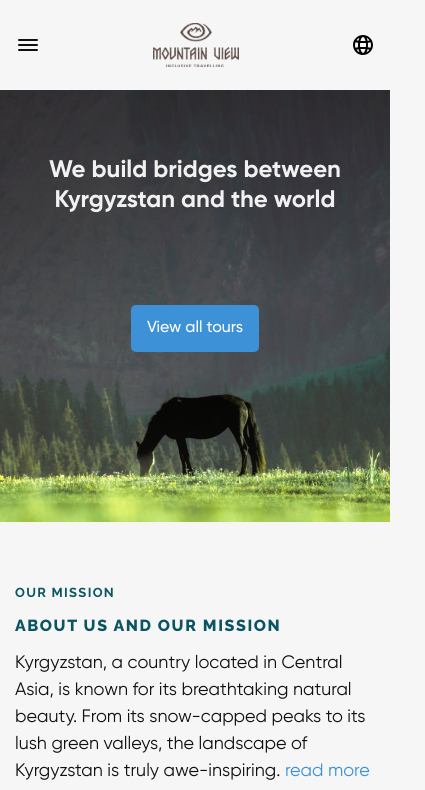
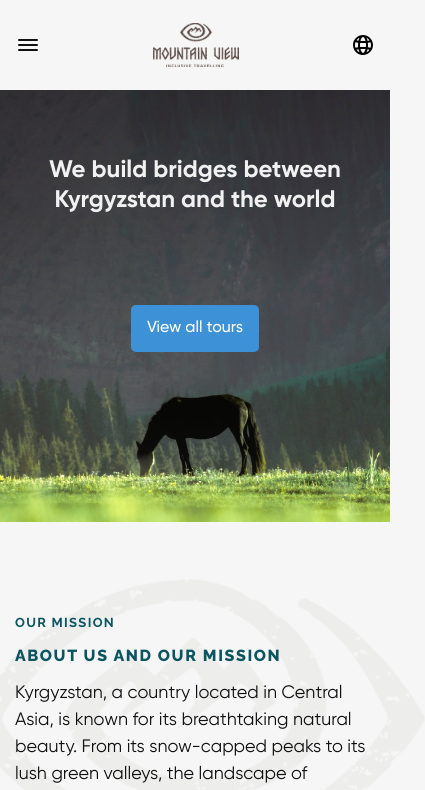
Before and after one commit to imka2006/buran, a React (Create React App) app: page / in a window 390 px wide. Shown: the top 790 px of the page, 425 px wide, since content can reach past the window. Built offline with nearby package versions, Linux system fonts and the light colour scheme.

Commit message:
fixed a mission section

```diff
--- a/public/locales/English/translation.json
+++ b/public/locales/English/translation.json
@@ -13,6 +13,7 @@
     "missionDescrFalse": "Kyrgyzstan, a country located in Central Asia, is known for its breathtaking natural beauty. From its snow-capped peaks to its lush green valleys, the landscape of Kyrgyzstan is truly awe-inspiring.",
     "missionDescrTrue": "Kyrgyzstan, a country located in Central Asia, is known for its breathtaking natural beauty. From its snow-capped peaks to its lush green valleys, the landscape of Kyrgyzstan is truly awe-inspiring. The Tian Shan mountain range runs through the country, offering endless opportunities for hiking and climbing. The Issyk-Kul lake, the second-largest mountain lake in the world, is a popular destination for swimming, boating, and fishing. The lake is surrounded by stunning mountain ranges and is a great spot for taking in the natural beauty of Kyrgyzstan.",
     "missionBtnFalse":"read more",
+    "missionOur":"OUR MISSION",
     "hide":"hide",
 
     "toursName":"TOURS",
--- a/public/locales/Russian/translation.json
+++ b/public/locales/Russian/translation.json
@@ -12,6 +12,7 @@
     "missionDescrFalse": "Кыргызстан, страна, расположенная в Центральной Азии, известна своей захватывающей дух природной красотой. От заснеженных вершин до пышных зеленых долин, ландшафт Кыргызстана действительно внушает благоговение...",
     "missionDescrTrue": "Кыргызстан, страна, расположенная в Центральной Азии, известна своей захватывающей дух природной красотой. Пейзаж Кыргызстана, от заснеженных вершин до пышных зеленых долин, поистине внушает благоговейный трепет. Горный хребет Тянь-Шаня проходит через всю страну, предлагая бесконечные возможности для пеших прогулок и скалолазания. Озеро Иссык-Куль, второе по величине горное озеро в мире, является популярным местом для купания, катания на лодках и рыбалки. Озеро окружено потрясающими горными хребтами и является прекрасным местом для знакомства с природной красотой Кыргызстана.",
     "missionBtnFalse":"читать далее",
+    "missionOur":"НАША МИССИЯ",
     "hide":"скрыть",
 
     "toursName":"ТУРЫ",
--- a/src/App.jsx
+++ b/src/App.jsx
@@ -3,6 +3,7 @@ import { Footer } from "./components/Footer";
 import { Header } from "./components/header/Header";
 import "./index.scss";
 import block from "./img/mission/block.png";
+import missionFon from "./img/mission/fon.png";
 import check from "./img/model/check.svg";
 import map from "./img/tours/map.svg";
 import line from "./img/tours/line.svg";
@@ -166,8 +167,9 @@ function App() {
                         />
                         <div className="mission-another">
                             <div className="mission-wrapper">
+                                <img src={missionFon} alt="fon" className="mission-fon" />
                                 <span className="mission-name">
-                                    OUR MISSION
+                                    {t("missionOur")}
                                 </span>
                                 <h2 className="mission-title">
                                     {t("missionTitle")}
--- a/src/scss/mission.scss
+++ b/src/scss/mission.scss
@@ -9,12 +9,17 @@
         border-radius: 15px;
     }
     &-wrapper {
-        background: url(../img/mission/fon.png) no-repeat;
-        background-size: cover;
-        padding: 210px 54px 195px;
+        position: relative;
         &.active {
             padding: 210px 54px;
         }
+    }
+    &-fon {
+        position: absolute;
+        z-index: -1;
+        left: 50%;
+        top: 50%;
+        transform: translate(-50%,-50%);
     }
     &-name {
         font-weight: 700;
@@ -66,7 +71,7 @@
         margin-top: 0;
         &-wrapper {
            background: unset;
-           padding: 0;
+           padding: 30px 0 30px;
         }
         &-block {
             max-width: 100%;
--- a/src/scss/reviews.scss
+++ b/src/scss/reviews.scss
@@ -63,6 +63,7 @@
         color: #101010;
         span {
             color: #3C91D7;
+            cursor: pointer;
         }
     }
 }
```
Also changed, not shown: src/img/mission/fon.png.
